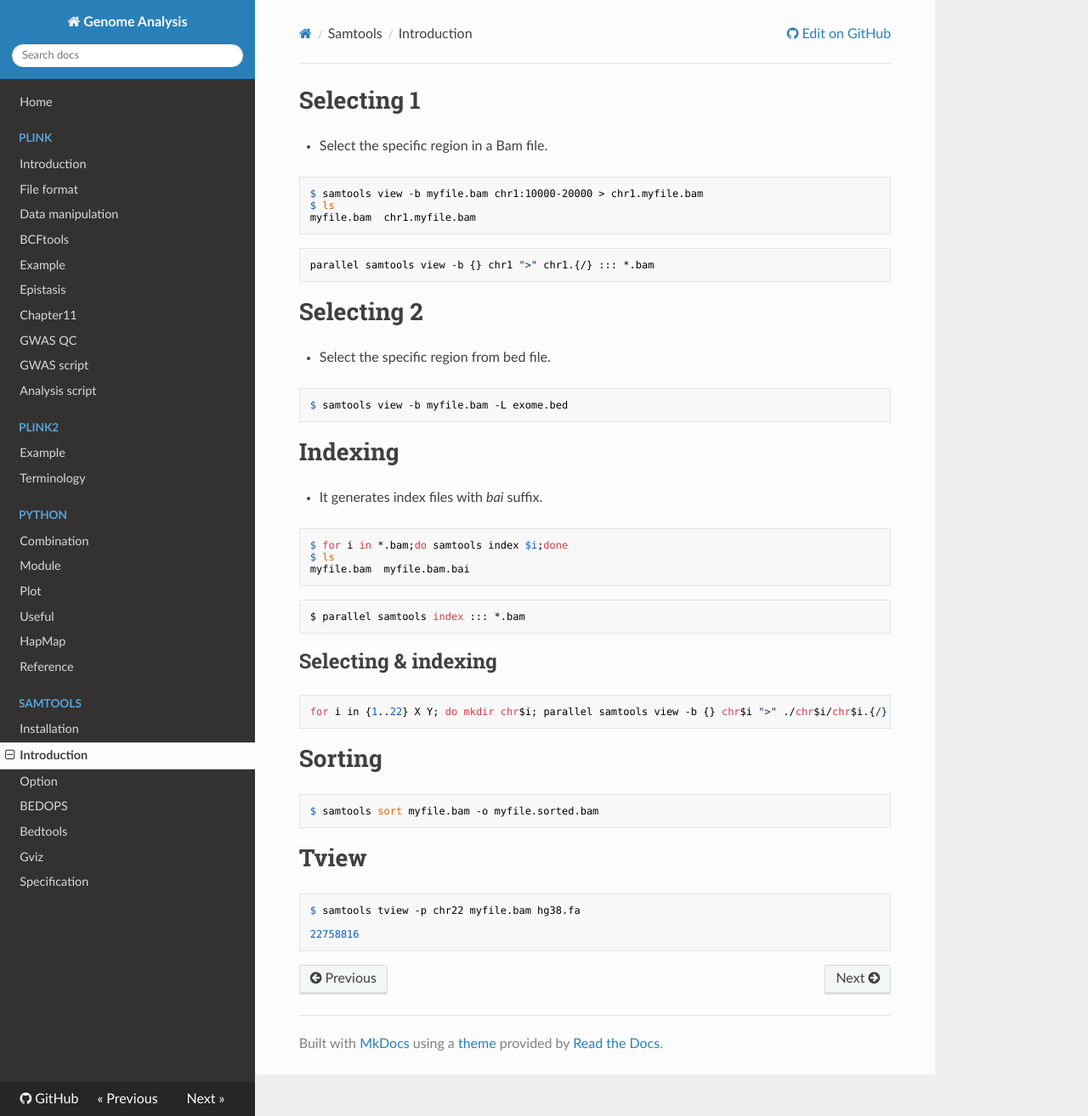
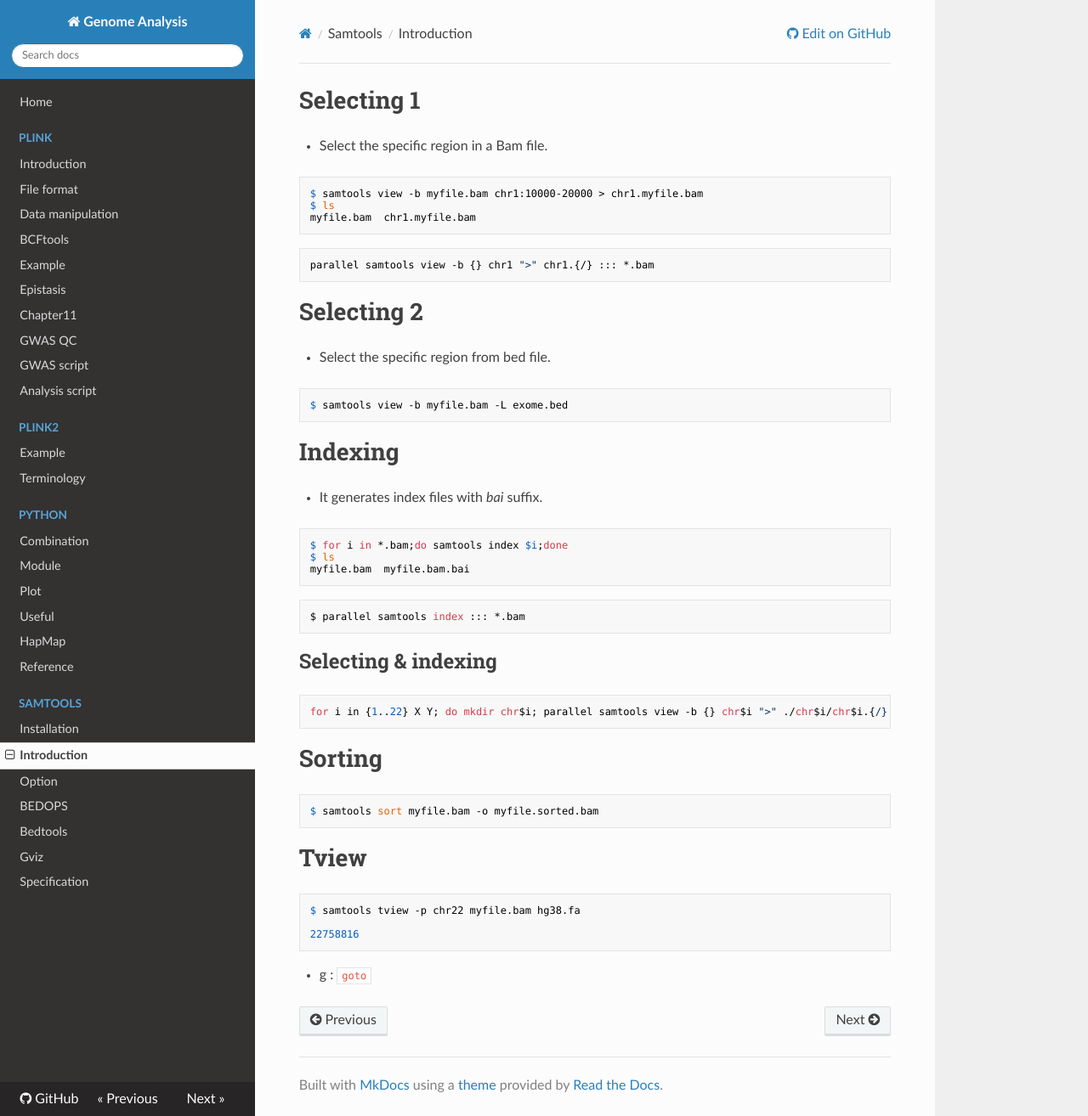
Before and after one commit to WonyoungCho/plink, an MkDocs documentation site: the page built from docs/samtools_int.md, in a window 1280 px wide and 1314 px high. Shown: the whole window at 85% size. Built offline with MkDocs 1.6.1, drawn with Linux system fonts in a browser that asks for light colours; nearby versions of some CDN libraries; old or Windows-style settings are respelled for this version of MkDocs.

Commit message:
Update samtools_int.md

````diff
--- a/docs/samtools_int.md
+++ b/docs/samtools_int.md
@@ -43,3 +43,4 @@ $ samtools tview -p chr22 myfile.bam hg38.fa
 
 22758816
 ```
+- g : `goto`
````
